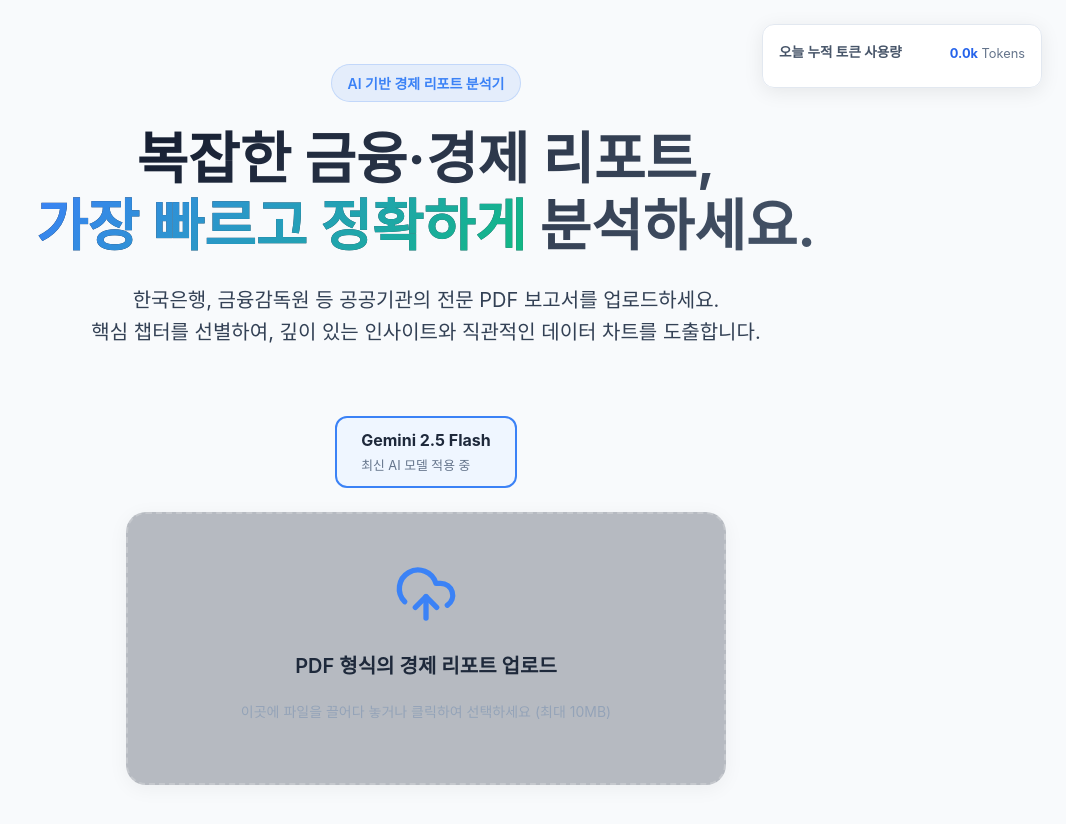
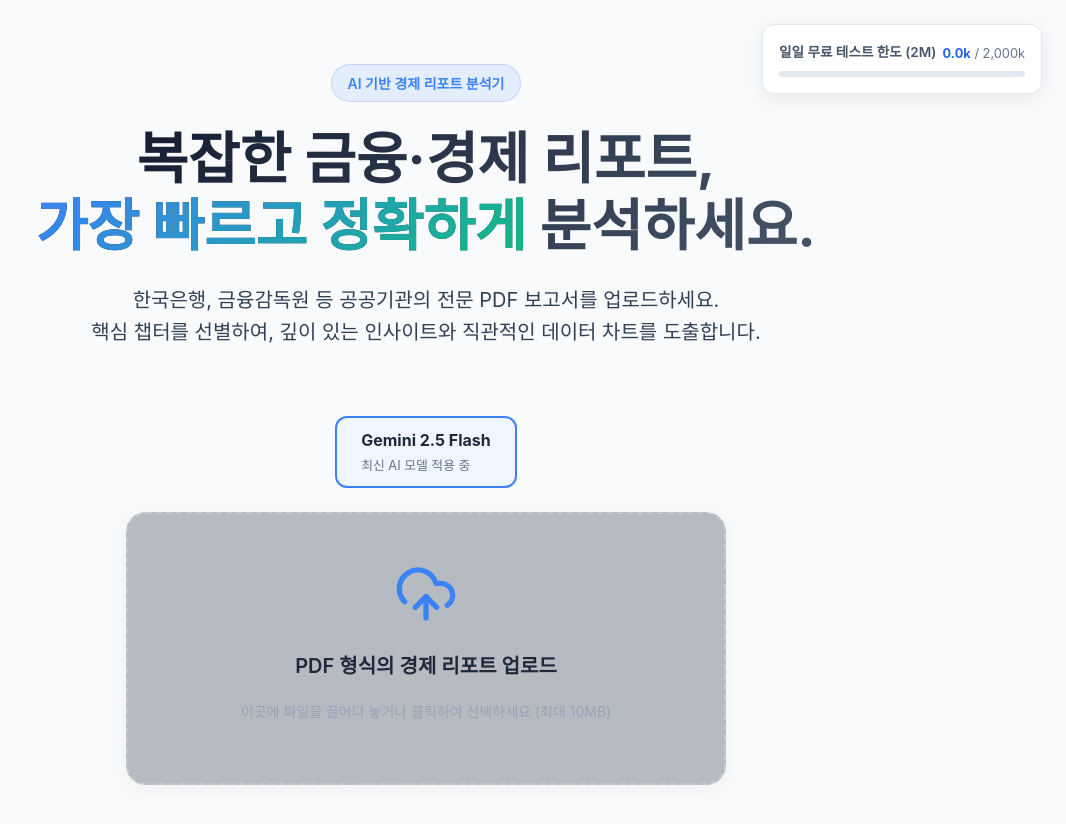
Before and after one commit to dodazi838/spoonfed-finance, a Next.js app: page / in a window 1280 px wide. Shown: the top 824 px of the page, without its empty margins (214-1280 px from the left). Built offline with nearby package versions, Linux system fonts and the light colour scheme; a web font is replaced by a local one.

Commit message:
feat: Restore token usage gauge bar with a 2M visual limit as requested by user

```diff
--- a/src/app/page.tsx
+++ b/src/app/page.tsx
@@ -244,21 +244,32 @@ export default function Home() {
   // ─── 렌더링 ───
   const isShort = checkIsShortReport(tocData);
   const chapterLimit = isShort ? 999 : 3;
+
+  // 게이지 바 복구: 사용자 요청에 따라 일일 한도(2M) 가시화
+  const MAX_DAILY_TOKENS = 2000000; // 2M
+  const tokenPercent = Math.min((dailyTokens / MAX_DAILY_TOKENS) * 100, 100);
   const tokenFormatted = (dailyTokens / 1000).toFixed(1) + 'k';
+  const tokenColor = dailyTokens > (MAX_DAILY_TOKENS * 0.8) ? '#ef4444' : dailyTokens > (MAX_DAILY_TOKENS * 0.5) ? '#f59e0b' : '#2563eb';
 
   return (
     <main className={styles.container}>
 
       {/* 글로벌 토큰 위젯 */}
       {isClient && (
-        <div className={styles.tokenWidget} title="API 할당량 초과 에러(429) 발생 시, 분당 요청 횟수(RPM) 제한에 걸린 것이므로 1분 후 다시 시도해주세요.">
+        <div className={styles.tokenWidget} title="API 할당량 초과 에러(429) 발생 시, 분당 요청 횟수(RPM) 또는 분당 토큰(TPM) 한도에 도달한 것이므로 1~2분 후 다시 시도해주세요.">
           <div className={styles.tokenWidgetHeader}>
-            <span className={styles.tokenWidgetLabel}>오늘 누적 토큰 사용량</span>
+            <span className={styles.tokenWidgetLabel}>일일 무료 테스트 한도 (2M)</span>
             <span className={styles.tokenWidgetValue}>
-              <strong className={styles.tokenWidgetValueStrong}>{tokenFormatted}</strong> Tokens
+              <strong className={styles.tokenWidgetValueStrong}>{tokenFormatted}</strong> / 2,000k
             </span>
           </div>
-          {/* 프로그레스 바(게이지) 삭제: Gemini Free Tier는 일일 한도가 아니라 분당 한도(RPM)가 중요하므로 오해 방지 */}
+          <div className={styles.tokenWidgetTrack}>
+            <div style={{
+              width: `${tokenPercent}%`, height: '100%',
+              backgroundColor: tokenColor,
+              transition: 'width 0.5s ease-out, background-color 0.5s'
+            }} />
+          </div>
         </div>
       )}
 
```
